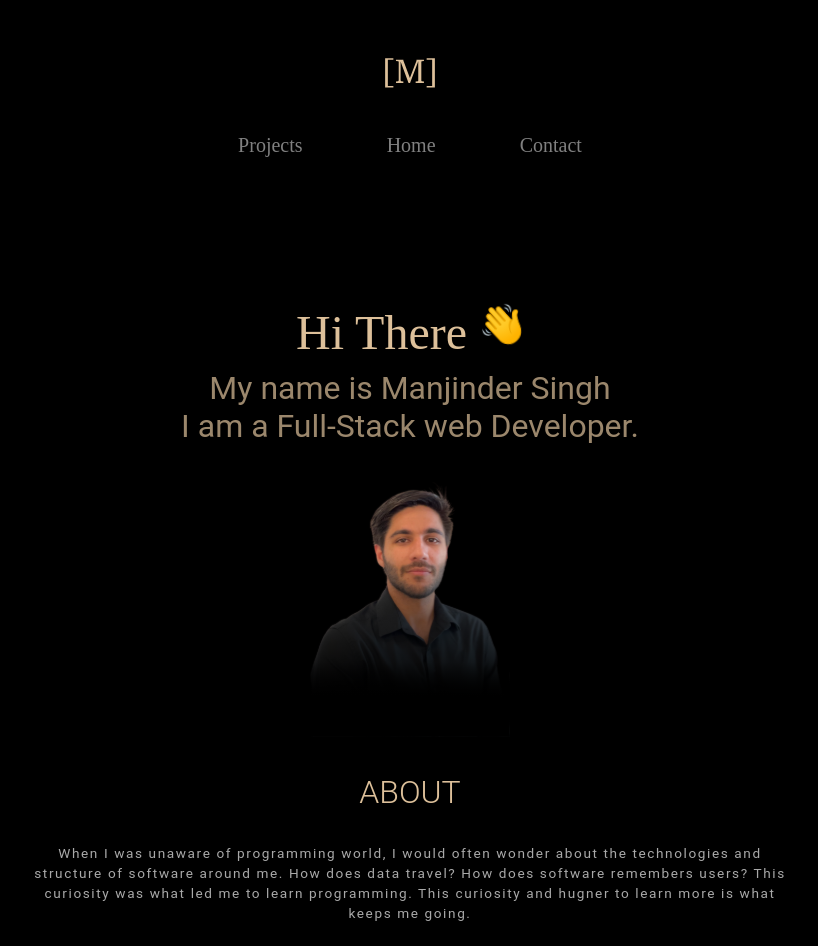
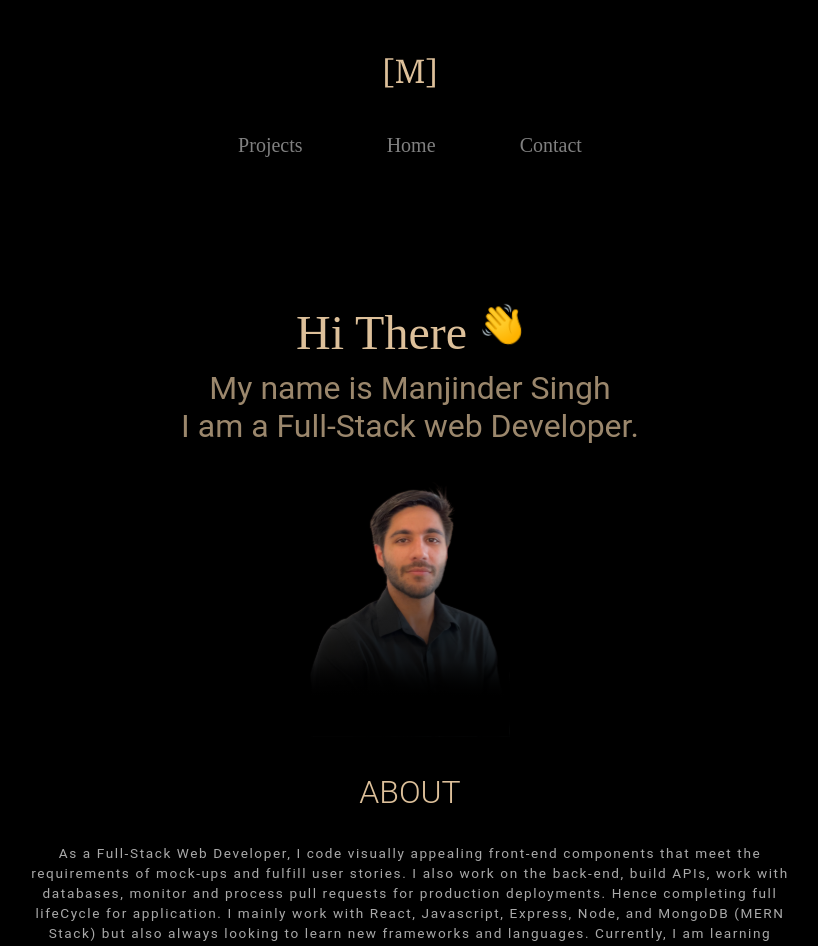
Before and after one commit to msinghnanhre/portfolio, a React (Create React App) app: page / in a window 1280 px wide. Shown: the top 946 px of the page, without its empty margins (230-1048 px from the left). Built offline with nearby package versions, Linux system fonts and the light colour scheme; a web font is replaced by a local one.

Commit message:
bio section changed

```diff
--- a/src/components/Main/Main.jsx
+++ b/src/components/Main/Main.jsx
@@ -26,9 +26,7 @@ function Main() {
       <img className="main__heroimg" src={hero} />
       <h1 className="main__title">ABOUT</h1>
 
-      <p className="main__body"> When I was unaware of programming world, I would often wonder about the technologies and
-      structure of software around me. How does data travel? How does software remembers users? This curiosity was what led me to learn
-      programming. This curiosity and hugner to learn more is what keeps me going.
+      <p className="main__body"> As a Full-Stack Web Developer, I code visually appealing front-end components that meet the requirements of mock-ups and fulfill user stories. I also work on the back-end, build APIs, work with databases, monitor and process pull requests for production deployments. Hence completing full lifeCycle for application. I mainly work with React, Javascript, Express, Node, and MongoDB (MERN Stack) but also always looking to learn new frameworks and languages. Currently, I am learning Python and Django.
 
       </p>
       <Skills />
```
